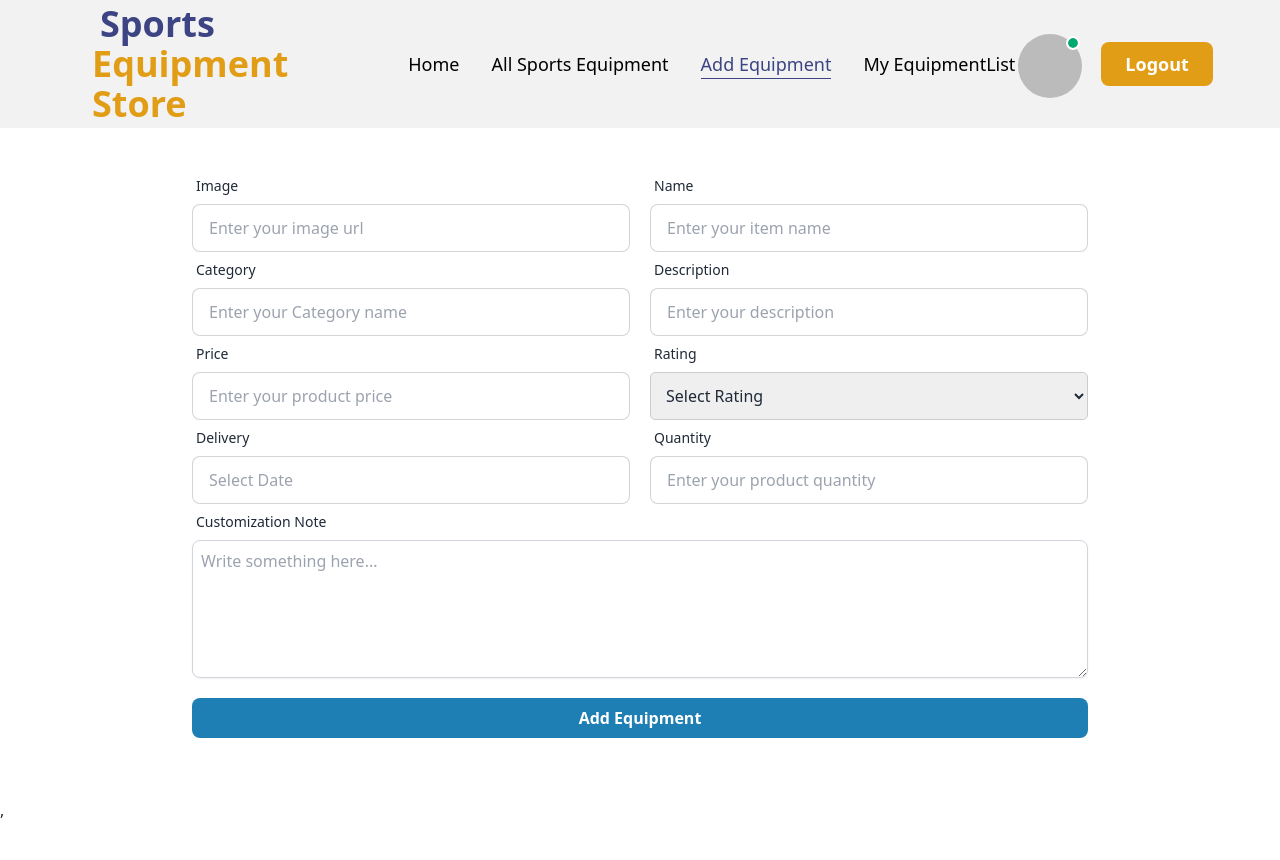
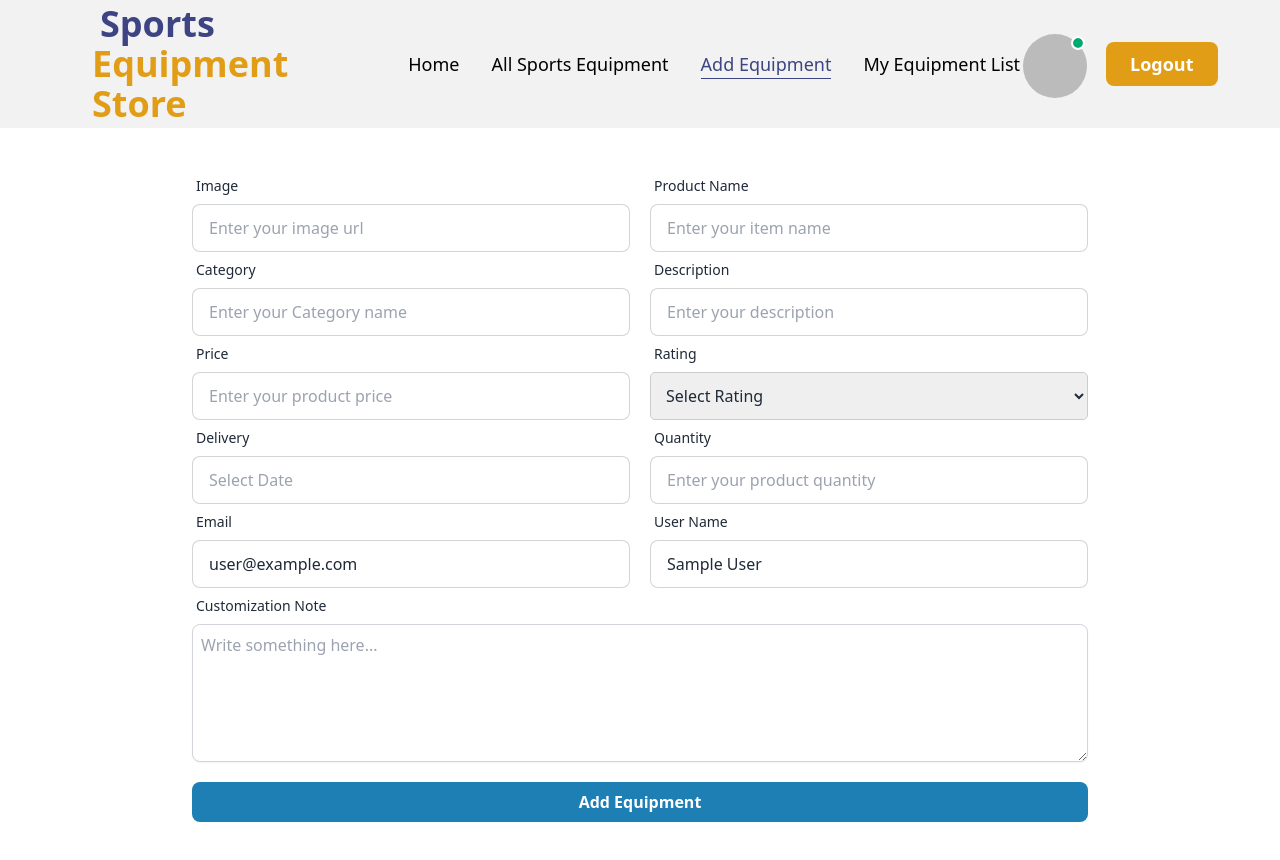
Before and after one commit to azmiruddin-143/Client-Sports-Store, a React (Vite) app: page /addEquipment in a window 1280 px wide. Shown: the top 860 px of the page. Before the commit the page ends 822 px from the top, so only its background shows below. Built offline with nearby package versions, Linux system fonts and the light colour scheme; no server answers; sample sign-in values are in the browser's storage.

Commit message:
My EquipmentList page complete

```diff
--- a/src/Componenets/AddEquipment/AddEquipment.jsx
+++ b/src/Componenets/AddEquipment/AddEquipment.jsx
@@ -1,8 +1,10 @@
-import React, { useState } from 'react';
+import React, { useContext, useState } from 'react';
 import DatePicker from "react-datepicker";
 import "react-datepicker/dist/react-datepicker.css";
 import Swal from 'sweetalert2'
+import { authContext } from '../AuthProvider/AuthProvider';
 const AddEquipment = () => {
+    const {user} = useContext(authContext)
     const [rating, setRating] = useState("");
     const [selectedDate, setSelectedDate] = useState("");
     const handleDateChange = (date) => {
@@ -24,17 +26,20 @@ const AddEquipment = () => {
         e.preventDefault()
         const from = e.target
         const image = from.image.value
-        const name = from.name.value
+        const productName = from.productname.value
         const category = from.category.value
         const description = from.description.value
         const price = from.price.value
         const quantity = from.quantity.value
+        const email = from.email.value
+        const userName = from.username.value
         const note = from.note.value
-        const equipmentObject = { image, name, category, description, price, rating,selectedDate, quantity, note, }
+        const equipmentObject = { image, productName, category, description, price, rating, selectedDate, quantity, email,userName, note, }
         console.log(equipmentObject);
 
 
-        fetch("http://localhost:5000/sports",{
+
+        fetch("http://localhost:5000/sports", {
             method: "POST",
             headers: {
                 "Content-Type": "application/json",
@@ -44,7 +49,7 @@ const AddEquipment = () => {
             .then(res => res.json())
             .then(data => {
                 console.log(data);
-            if(data.insertedId ) {
+                if (data.insertedId) {
                     Swal.fire({
                         title: "Post SuccessFull",
                         text: "Apnar Post Kora Complete oice",
@@ -74,10 +79,10 @@ const AddEquipment = () => {
                     </div>
                     <div className="form-control w-full">
                         <label className="label">
-                            <span className="label-text">Name</span>
+                            <span className="label-text"> Product Name</span>
                         </label>
 
-                        <input type="text" name='name' placeholder="Enter your item name" className="input input-bordered" required />
+                        <input type="text" name='productname' placeholder="Enter your item name" className="input input-bordered" required />
                     </div>
                 </div>
                 <div className='sm:flex gap-5'>
@@ -149,6 +154,23 @@ const AddEquipment = () => {
                     </div>
                 </div>
 
+
+                <div className='sm:flex gap-5'>
+                    <div className="form-control w-full">
+                        <label className="label">
+                            <span className="label-text">Email</span>
+                        </label>
+                        <input type="email" value={user?.email} name='email' placeholder="Enter your product quantity" className="input input-bordered" required />
+                    </div>
+                    <div className="form-control w-full">
+                        <label className="label">
+                            <span className="label-text">User Name</span>
+                        </label>
+                        <input type="text"
+                             name='username' value={user?.displayName} placeholder="Enter your product quantity" className="input input-bordered" required />
+                    </div>
+                </div>
+
                 <div className="form-control w-full">
                     <label className="label">
                         <span className="label-text">Customization Note</span>
--- a/src/Componenets/AllSports/SingleSports.jsx
+++ b/src/Componenets/AllSports/SingleSports.jsx
@@ -2,13 +2,13 @@ import React from 'react';
 import { Link } from 'react-router-dom';
 
 const SingleSports = ({ sports, index }) => {
-    const { _id, image, name, category, description, price, rating, selectedDate, quantity, note } = sports
+    const { _id, image, productName, category, description, price, rating, selectedDate, quantity, note } = sports
     return (
 
             <tbody>
                 <tr>
                     <th>{index + 1}</th>
-                    <td>{name}</td>
+                    <td>{productName}</td>
                     <td>{category} </td>
                     <td>{price}</td>
                     <td>{selectedDate}</td>
--- a/src/Componenets/Details/Details.jsx
+++ b/src/Componenets/Details/Details.jsx
@@ -3,13 +3,13 @@ import { useLoaderData } from 'react-router-dom';
 import ReactStars from 'react-stars';
 const Details = () => {
     const detailsLoader = useLoaderData()
-    const { _id, image, name, category, description, price, rating, selectedDate, quantity, note } = detailsLoader
+    const { _id, image, productName, category, description, price, rating, selectedDate, quantity, note } = detailsLoader
 
     return (
         <div className='mx-auto flex justify-center '>
             <div className='max-w-lg'>
                 <img className='rounded-md' src={image} alt="" />
-                <h1 className='text-xl font-semibold my-2'>{name}</h1>
+                <h1 className='text-xl font-semibold my-2'>{productName}</h1>
                 <p className=''> <span className='font-semibold'>Description</span> : {description}</p>
                 {/* <div className="divider ">OR</div> */}
 
--- a/src/Componenets/HomePages/Header.jsx
+++ b/src/Componenets/HomePages/Header.jsx
@@ -158,7 +158,7 @@ const Header = () => {
                                         : ""
                                 }
                             >
-                                My EquipmentList
+                                My Equipment List
                             </NavLink>
                              }
                         </ul>
--- a/src/Componenets/MyEquipment/MyEquipment.jsx
+++ b/src/Componenets/MyEquipment/MyEquipment.jsx
@@ -1,10 +1,41 @@
-import React from 'react';
+import React, { useContext, useEffect, useState } from 'react';
+import { authContext } from '../AuthProvider/AuthProvider';
 
 const MyEquipment = () => {
+    const {user} = useContext(authContext)
+    const [equipment, setEquipment] = useState([]);
+     console.log(equipment);
+    const userEmail = user.email // Replace with actual logged-in user's email
+
+    useEffect(() => {
+      const fetchEquipment = async () => {
+        try {
+          const response = await fetch(
+            `http://localhost:5000/my-equipment?email=${userEmail}`
+          );
+          const data = await response.json();
+          setEquipment(data); // Set the filtered equipment list
+        } catch (error) {
+          console.error("Error fetching equipment:", error);
+        }
+      };
+
+      fetchEquipment();
+    }, [userEmail]);
+
     return (
-        <div>
-            <h1>My Equipment</h1>
-        </div>
+      <div>
+        <h1>My Equipment 10 List</h1>
+        <ul>
+          {equipment.map((item) => (
+            <li key={item._id}>
+              <h2>{item.name}</h2>
+              <p>{item.description}</p>
+              <p>Price: ${item.price}</p>
+            </li>
+          ))}
+        </ul>
+      </div>
     );
 };
 
```
Lines whose indentation alone changed are shown as unchanged.
